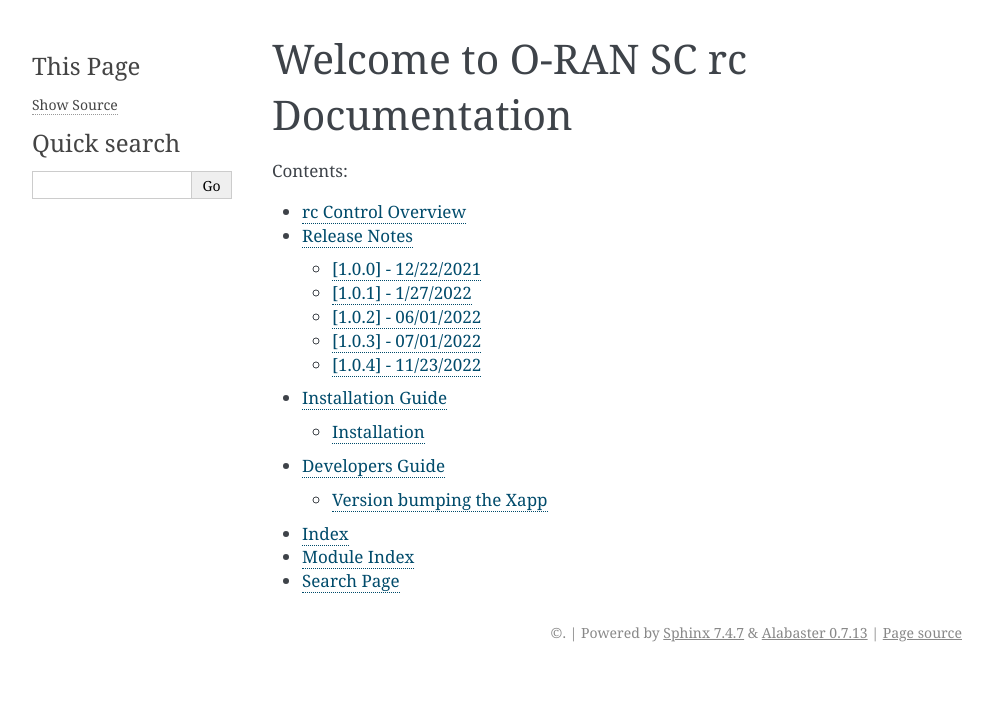
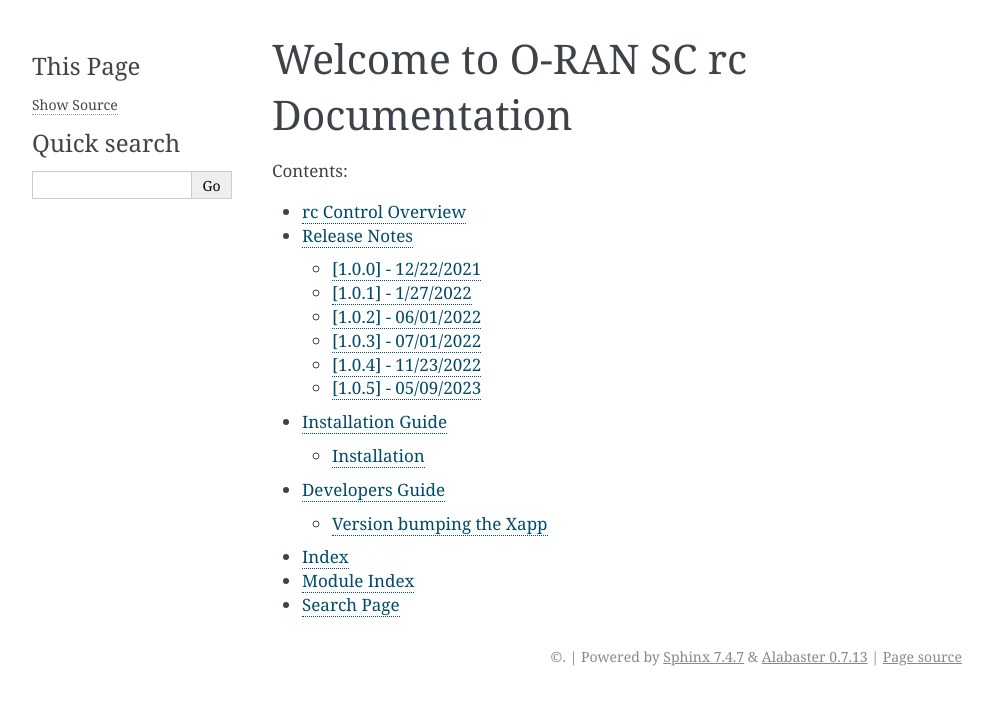
Before and after one commit to o-ran-sc/ric-app-rc, a Sphinx documentation site: the page built from docs/index.rst, in a window 1280 px wide. Shown: the top 705 px of the page, without its empty margins (148-1141 px from the left). Built offline with Sphinx 7.4.7, drawn with Linux system fonts in a browser that asks for light colours.

Commit message:
Container tag updated
Change-Id: Ie370612863fada0e1f2d6b7857ca848984695c73
Signed-off-by: rajalakshmisv <rajalakshmisv@gmail.com>

```diff
--- a/container-tag.yaml
+++ b/container-tag.yaml
@@ -1,3 +1,3 @@
 # =====provide jenkings CI jos with a tag for containers/images====
 # --------
-tag: 1.0.4
+tag: 1.0.5
--- a/docs/release-notes.rst
+++ b/docs/release-notes.rst
@@ -11,7 +11,7 @@ The format is based on `Keep a Changelog <http://keepachangelog.com/>`__
 and this project adheres to `Semantic Versioning <http://semver.org/>`__.
 
 [1.0.0] - 12/22/2021
---------------------
+---------------------
 
 * Initial creation of RC xapp.
 * Initial image creation 1.0.0
@@ -60,3 +60,9 @@ and this project adheres to `Semantic Versioning <http://semver.org/>`__.
 --------------------
 
 * Memory leak issues fixed
+
+
+[1.0.5] - 05/09/2023
+---------------------
+
+*E2SM-RC ASN version updated to 2.0
```
